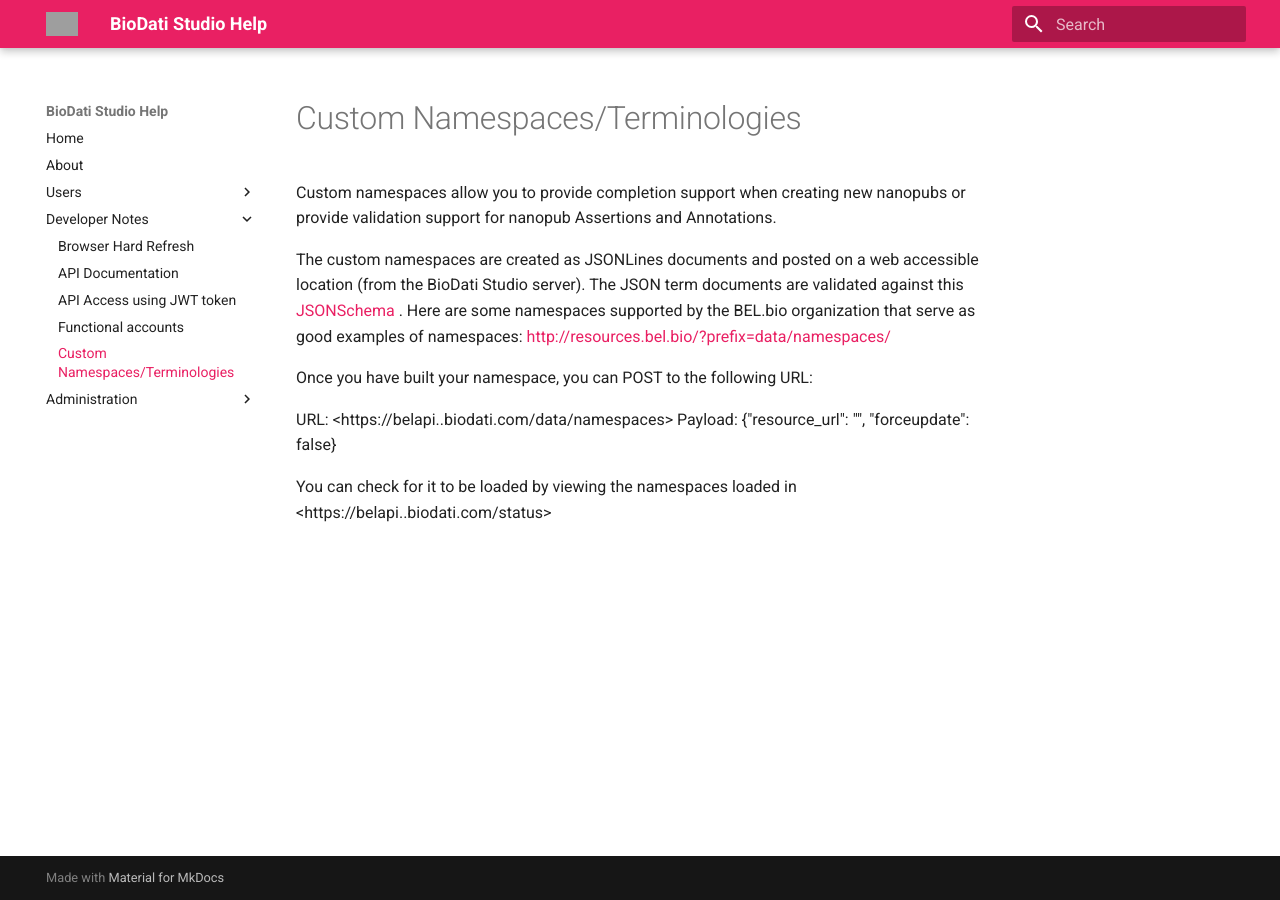
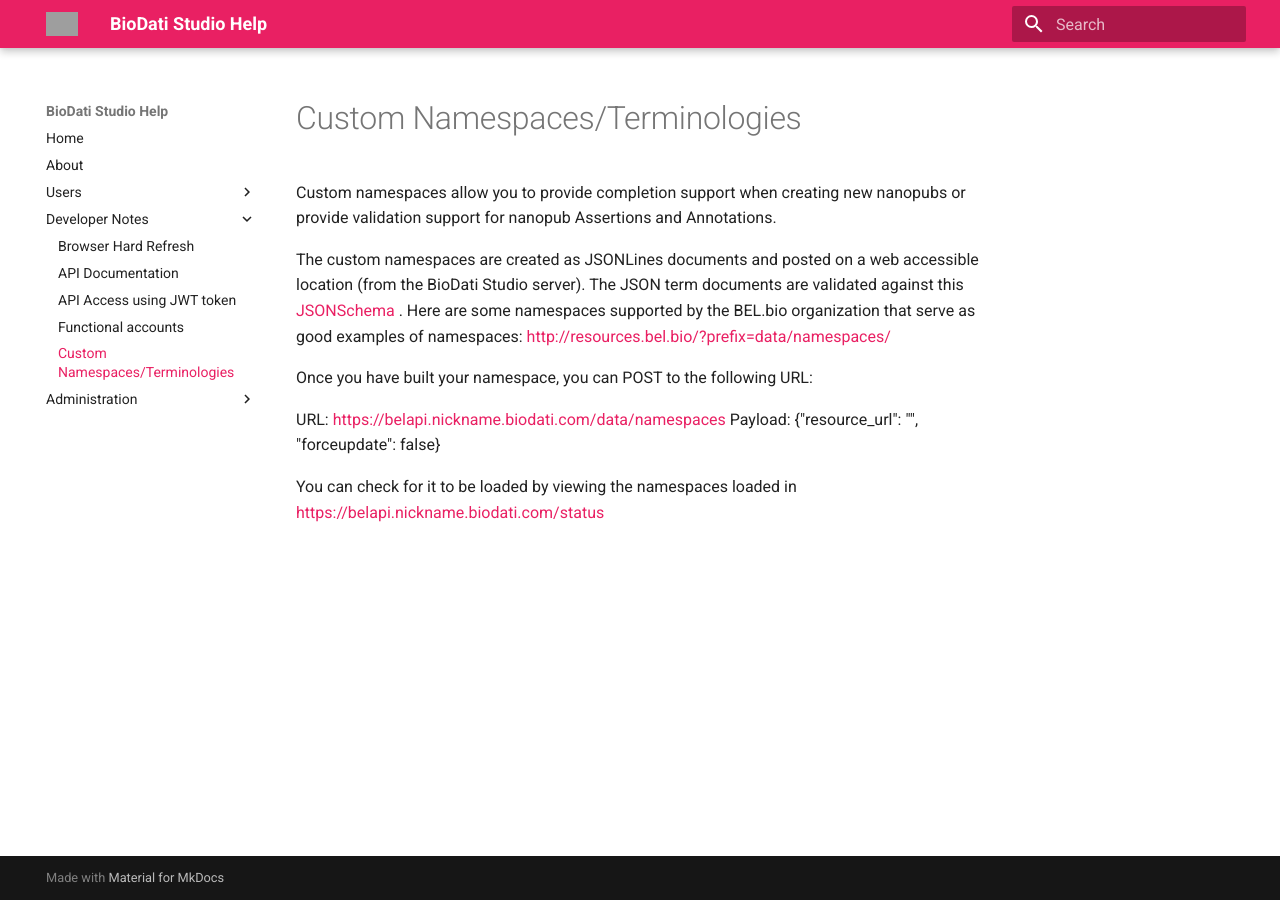
Before and after one commit to biodati/studio_help, an MkDocs documentation site: the page built from docs/sections/dev/custom_namespaces_terminologies.md, in a window 1280 px wide. Built offline with MkDocs 1.6.1 and Material for MkDocs 9.7.7, drawn with Linux system fonts in a browser that asks for light colours; grey boxes are pictures that could not be loaded.

Commit message:
Update custom_namespaces_terminologies.md

```diff
--- a/docs/sections/dev/custom_namespaces_terminologies.md
+++ b/docs/sections/dev/custom_namespaces_terminologies.md
@@ -7,7 +7,7 @@ The custom namespaces are created as JSONLines documents and posted on a web acc
 
 Once you have built your namespace, you can POST to the following URL:
 
-URL: <https://belapi.<nickname>.biodati.com/data/namespaces>
+URL: <https://belapi.nickname.biodati.com/data/namespaces>
 Payload: {"resource\_url": "<URL of namespace file>", "forceupdate": false}
 
-You can check for it to be loaded by viewing the namespaces loaded in <https://belapi.<nickname>.biodati.com/status>
+You can check for it to be loaded by viewing the namespaces loaded in <https://belapi.nickname.biodati.com/status>
```
